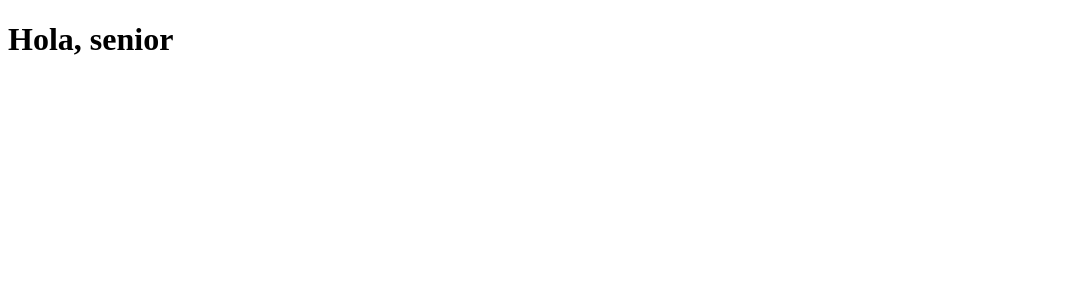
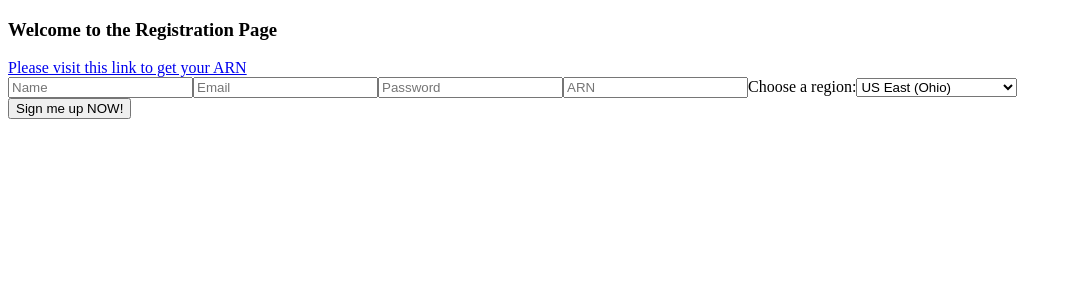
Before and after one commit to oslabs-beta/Accumulus, a Next.js app: page /Registration in a window 1280 px wide. Shown: the top 300 px of the page, without its empty margins (0-1072 px from the left). Built offline with nearby package versions, Linux system fonts and the light colour scheme.

Commit message:
signup complete w/out backend connected

```diff
--- a/package.json
+++ b/package.json
@@ -22,11 +22,13 @@
   "type": "module",
   "dependencies": {
     "@types/bcryptjs": "^2.4.2",
+    "axios": "^0.27.2",
     "dotenv": "^16.0.0",
     "express": "^4.17.3",
     "next": "^12.1.5",
     "react": "^18.1.0",
     "react-dom": "^18.1.0",
+    "uuid": "^8.3.2",
     "webpack": "^5.72.0"
   },
   "devDependencies": {
--- a/pages/Registration.tsx
+++ b/pages/Registration.tsx
@@ -1,9 +1,96 @@
-import React from 'react'
+import { v4 as uuidv4 } from 'uuid';
+import React, { useState } from 'react';
+import Axios from 'axios';
 
-function Registration() {
+console.log('uuid: ', uuidv4()); //store in react hook state
+
+
+// //upon sign up - post request to /user/signup with the 5 parameters
+
+
+const Registration: React.FunctionComponent = () => {
+  const [clickedButton, setClickedButton] = useState('');
+
+  const [nameReg, setNameReg] = useState('');
+  const [emailReg, setEmailReg] = useState('');
+  const [passwordReg, setPasswordReg] = useState('');
+  const [arnReg, setArnReg] = useState('');
+  const [regionReg, setRegionReg] = useState('');
+
+  const EXTERNAL_ID = uuidv4();
+  const YML = `https://accumulus.s3.us-east-2.amazonaws.com/cloudformation.yml`;
+  const link = `https://console.aws.amazon.com/cloudformation/home#/stacks/create/review?stackName=accumulus-delegation&param_ExternalId=${EXTERNAL_ID}&templateURL=${YML}`;
+
+
+  const regBtnHandler = (event: React.MouseEvent<HTMLButtonElement>) => {
+    event.preventDefault();
+    if(!nameReg)console.log('enter a name dumb boi');
+
+    console.log('sign up button clicked from registration page');
+    console.log(nameReg, emailReg, passwordReg, arnReg, regionReg);
+    const button: HTMLButtonElement = event.currentTarget;
+
+    Axios.post('http://locahost:4000/user/signup', {
+      name: nameReg,
+      email: emailReg,
+      password: passwordReg,
+      arn: arnReg,
+      region: regionReg,
+      externalId: EXTERNAL_ID,
+    }).then((res) => {
+      console.log(res)
+    });
+  };
+
   return (
-    <h1>Hola, senior</h1>
+    <>
+      <div id="registration">
+      <h3>Welcome to the Registration Page</h3>
+      <a href={link} target="_blank">Please visit this link to get your ARN</a>
+
+        <form className='registration-form'>
+          <input type="text" placeholder="Name"
+            onChange={(e) => {
+              setNameReg(e.target.value);
+           }} required
+          />
+          <input type="text" placeholder="Email"
+            onChange={(e) => {
+              setEmailReg(e.target.value);
+           }} required
+          />
+          <input type='password' placeholder='Password'
+            onChange={(e) => {
+              setPasswordReg(e.target.value);
+            }}required
+          />
+          <input type="text" placeholder="ARN"
+            onChange={(e) => {
+              setArnReg(e.target.value)
+            }} required
+          />
+          {/* <input type="text" placeholder="Region"
+            onChange={(e) => {
+              setRegionReg(e.target.value)
+            }}
+          /> */}
+          <label htmlFor="region">Choose a region:</label>
+          <select required id="region" name="region"
+            onChange={(e) => {
+              setRegionReg(e.target.value)
+            }}
+          >
+            <option value="us-east-2">US East (Ohio)</option>
+            <option value="us-east-1">US East (N. Virginia)</option>
+            <option value="us-west-1">US West (N. California)</option>
+            <option value="us-west-2">US West (Oregon)</option>
+          </select>
+
+        </form>
+      <button onClick={regBtnHandler}>Sign me up NOW!</button>
+      </div>
+    </>
   )
 }
 
-export default Registration
+export default Registration;
```
Also changed, not shown: components/body.tsx (added, +11 -0 lines), components/footer.tsx (added, +11 -0 lines), components/login-btn.tsx (added, +13 -0 lines), components/menu.tsx (added, +16 -0 lines), components/signup-btn.tsx (added, +13 -0 lines), pages/App.tsx (deleted, +0 -12 lines), pages/index.tsx (+25 -7 lines), pages/login.tsx (added, +7 -0 lines), 1 other file (tests, documents, lock files or other folders).
